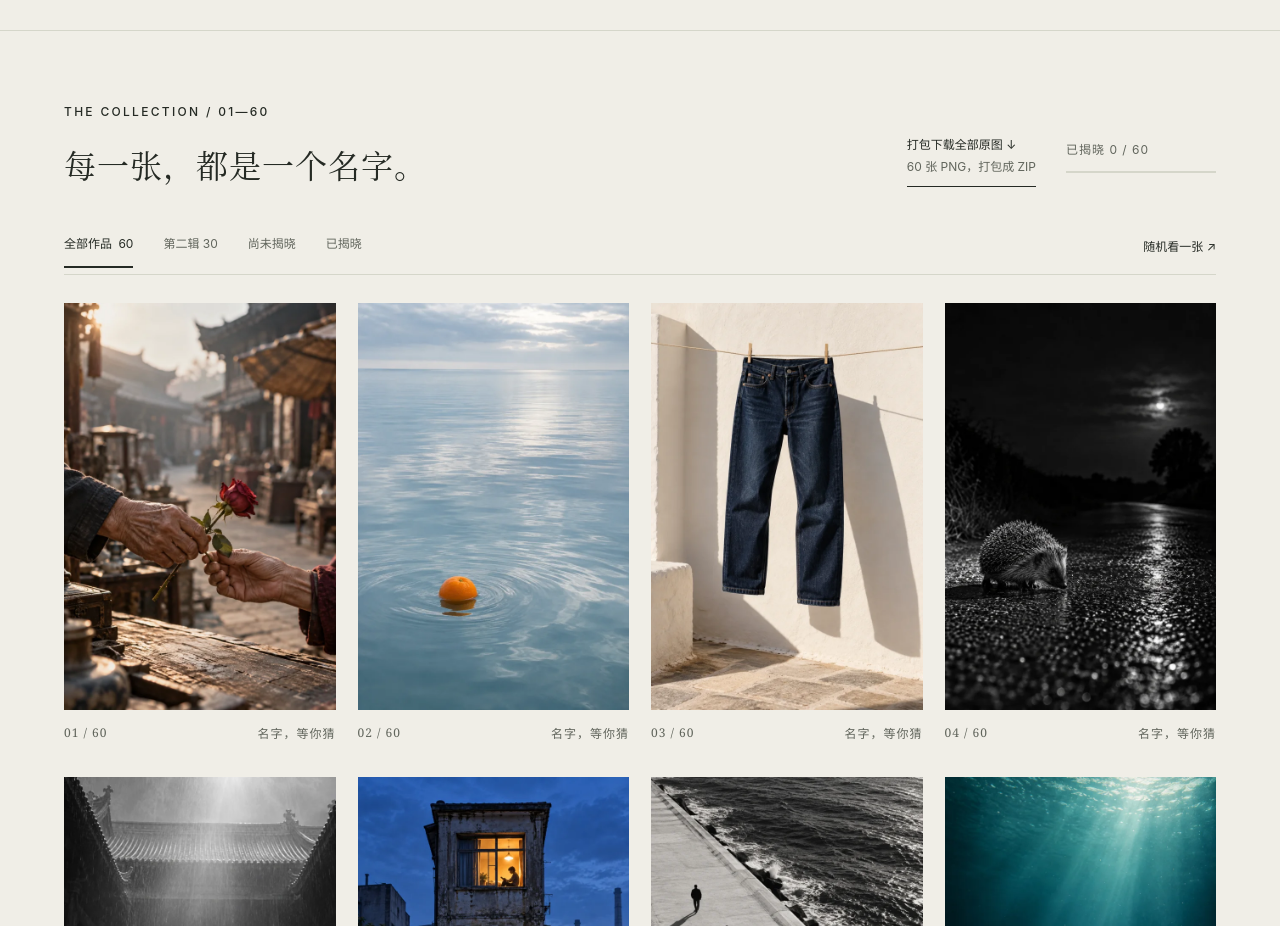
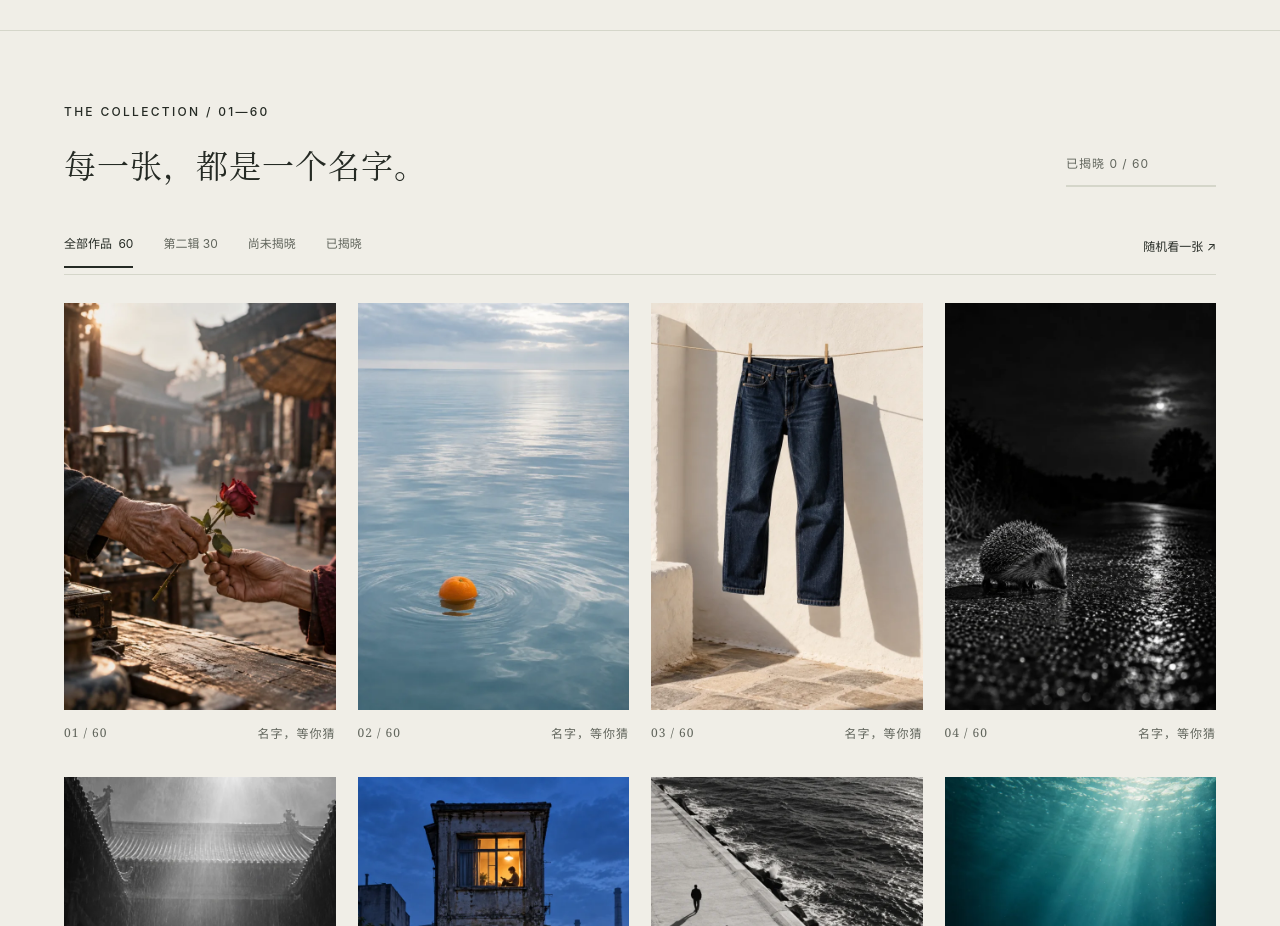
Before and after one commit to holynova/rock-in-pictures, a website: page dist/index.html in a window 1280 px wide. Shown: the part 840-1766 px from the top of the page. Drawn offline with Linux system fonts and the light colour scheme.

Commit message:
Remove bulk ZIP download: Remove bulk download button from index.html

```diff
--- a/dist/index.html
+++ b/dist/index.html
@@ -3,7 +3,7 @@
 <body>
 <header><a href="#" class="brand" aria-label="听见画面首页"><span class="brand-mark">◒</span> 听见画面<span class="brand-en">SOUND IN SIGHT</span></a><nav><a href="#collection">作品集 <span>60</span></a><button id="aboutBtn" class="text-button">关于这场展览 ↗</button></nav></header>
 <main><section class="hero"><div class="hero-copy"><p class="eyebrow">A VISUAL RIDDLE OF CHINESE BANDS</p><h1>先看见，<br>再<span class="accent-word">听见。</span></h1><p class="intro">如果乐队的名字，变成一张照片。<br>你能认出其中的声音吗？</p><button class="primary" id="start">开始猜乐队 <span>↗</span></button><div class="hero-bottom"><span>60 个名字，60 幅摄影谜面</span><span>不放音乐，也能听见。</span></div></div><button class="hero-work" id="heroWork" aria-label="打开第02幅摄影谜面"><img src="assets/02.webp" onerror="this.onerror=null;this.src='assets/02.png'" alt="一颗橘子漂浮在宁静的海面上" fetchpriority="high"><span class="hero-label"><span>摄影谜面 / NO. 02</span><span>猜猜这是谁 ↗</span></span></button><div class="vertical-note">LOOK CLOSELY. LISTEN WITH YOUR EYES.</div></section>
-<section id="collection" class="collection"><div class="collection-heading"><div><p class="eyebrow">THE COLLECTION / 01—60</p><h2>每一张，都是一个名字。</h2></div><div class="collection-actions"><a id="downloadAll" class="download-all" href="downloads/all-photos.zip" download="sound-in-sight-60-photos.zip">打包下载全部原图 ↓<span id="archiveSize">60 张 PNG，打包成 ZIP</span></a><div class="progress"><span id="progressText">已揭晓 0 / 60</span><div class="progress-track"><i id="progressBar"></i></div></div></div></div><div class="toolbar"><div class="filters" aria-label="筛选作品"><button class="active" data-filter="all" aria-pressed="true">全部作品 <span>60</span></button><button data-filter="new" aria-pressed="false">第二辑 30</button><button data-filter="unseen" aria-pressed="false">尚未揭晓</button><button data-filter="seen" aria-pressed="false">已揭晓</button></div><button id="random" class="text-button">随机看一张 ↗</button></div><div class="grid" id="grid" aria-live="polite"></div><p id="empty" class="empty" hidden>这里暂时没有作品。</p></section>
+<section id="collection" class="collection"><div class="collection-heading"><div><p class="eyebrow">THE COLLECTION / 01—60</p><h2>每一张，都是一个名字。</h2></div><div class="collection-actions"><div class="progress"><span id="progressText">已揭晓 0 / 60</span><div class="progress-track"><i id="progressBar"></i></div></div></div></div><div class="toolbar"><div class="filters" aria-label="筛选作品"><button class="active" data-filter="all" aria-pressed="true">全部作品 <span>60</span></button><button data-filter="new" aria-pressed="false">第二辑 30</button><button data-filter="unseen" aria-pressed="false">尚未揭晓</button><button data-filter="seen" aria-pressed="false">已揭晓</button></div><button id="random" class="text-button">随机看一张 ↗</button></div><div class="grid" id="grid" aria-live="polite"></div><p id="empty" class="empty" hidden>这里暂时没有作品。</p></section>
 <section class="closing"><span class="small-circle">◒</span><p>有些名字，<br>你早就听过它的样子。</p><span>SEE THE NAME. FEEL THE SOUND.</span></section></main>
 <footer><a class="brand" href="#">听见画面</a><p>AI 创作影像，团名意象演绎<br>非乐队官方作品，与乐队无关联。</p><a class="text-button" href="https://github.com/holynova/rock-in-pictures" target="_blank" rel="noopener">GitHub ↗</a><span class="version">v1.0.4</span><button class="text-button" id="reset">重置猜谜进度 ↻</button></footer>
 <dialog id="viewer" aria-labelledby="workTitle"><button class="close" id="closeViewer" aria-label="关闭作品">×</button><div class="viewer-layout"><div class="viewer-image"><img id="fullImage" alt="" width="1024" height="1536"><button class="image-retry" id="retryImage" hidden>图片加载失败，点击重试 ↻</button></div><div class="viewer-panel"><div class="viewer-top"><p class="eyebrow" id="workNo"></p><span id="position"></span></div><div class="question" id="question"><p class="tiny">画面里，藏着一支乐队。</p><h2 id="workTitle">你听见<br>哪个名字？</h2><form id="guessForm"><label class="sr-only" for="guess">输入乐队名字</label><div class="input-wrap"><input id="guess" autocomplete="off" placeholder="输入你猜到的名字（可选）" maxlength="60"><button type="submit" aria-label="提交答案">↵</button></div></form><p id="guessFeedback" class="feedback" role="status"></p><button class="hint-button" id="hintBtn">给我一点线索 ＋</button><p id="hint" hidden></p><button class="primary reveal" id="reveal">揭晓答案</button></div><div id="answer" class="answer" hidden><p class="tiny" id="resultLabel">与这个名字，见面。</p><h2 id="bandName"></h2><p class="band-meta" id="bandMeta"></p><p class="poetic" id="poetic"></p><p class="image-note">这是一幅由团名联想创作的 AI 影像，<br>画面不代表乐队成员或官方形象。</p><a id="download" class="download" download>下载这张竖版照片 ↓</a><p class="download-note">2:3 竖版，适合收藏与分享</p></div><div class="viewer-bottom"><button id="prev" aria-label="上一张">← 上一张</button><button id="next">下一张 →</button></div></div></div></dialog>
```
